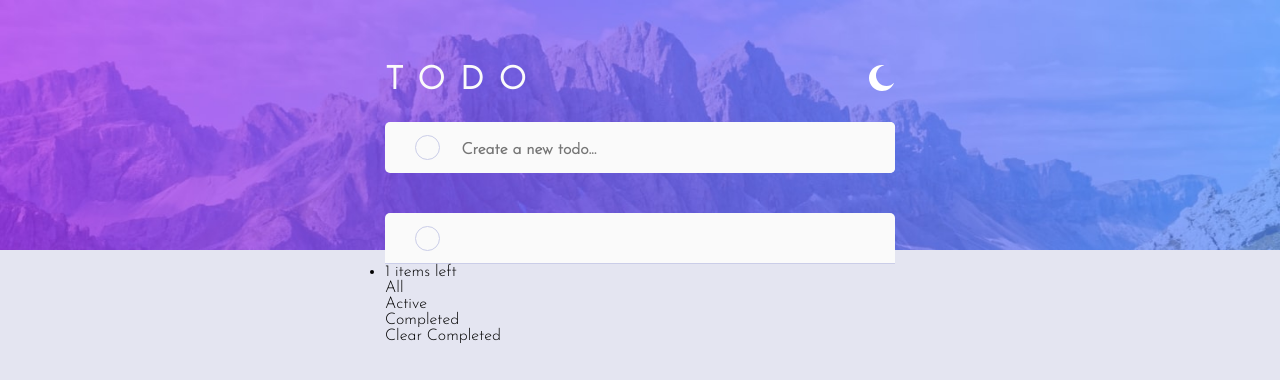
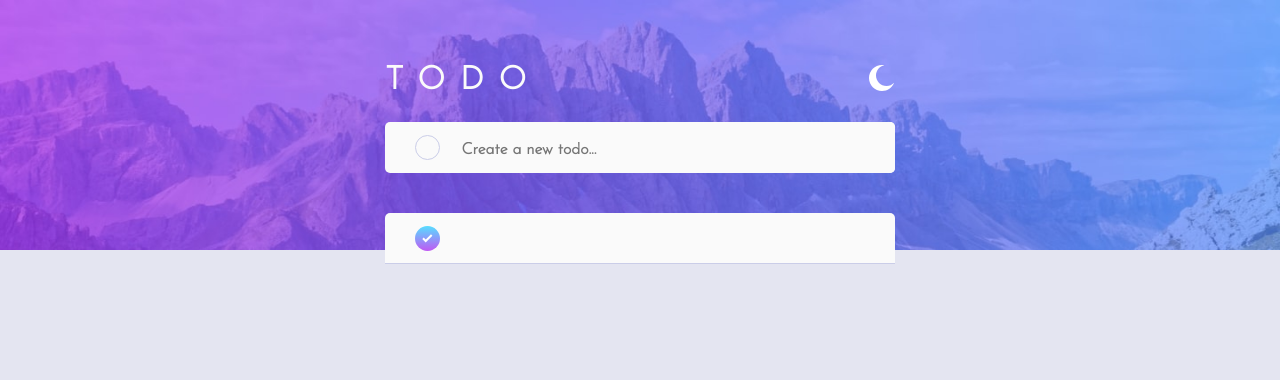
Before and after one commit to Romario-Negreiros/Todo-App, a React (Create React App) app: page / in a window 1280 px wide. Both pictures are taken after a click on the element 427 px from the left and 147 px from the top of the page. Shown: the top 380 px of the page. Built offline with nearby package versions, Linux system fonts and the light colour scheme.

Commit message:
bug when deleting a completed task fixed

```diff
--- a/src/App.js
+++ b/src/App.js
@@ -6,6 +6,7 @@ import Manager from './Manager.js'
 
 function App() {
   const [toDo, setToDo] = useState('')
+  const [states, setState] = useState('')
   // Function that receives the task from the input component
   // And then refresh the tasks
   const sendTask = task => {
@@ -13,43 +14,54 @@ function App() {
     setToDo(getAllTasks)
   }
   // Function to delete a task
-  const deleteTask = index => {
+  const deleteTask = (index, task) => {
     const getAllTasks = [...toDo]
     getAllTasks.splice(index, 1)
     setToDo(getAllTasks)
+    if (states.includes(task)) {
+      const newStates = states.filter(v => v !== task)
+      setState(newStates)
+    }
+  }
+  const taskHasBeenDone = task => {
+    const getAllTasks = [...toDo]
+    const taskDone = getAllTasks.find(v => v == task)
+    const updateStates = [...states]
+    if (updateStates.includes(taskDone)) {
+      const removeState = updateStates.filter(v => v !== taskDone)
+      setState(removeState)
+    } else {
+      updateStates.push(taskDone)
+      setState(updateStates)
+    }
   }
   // Creating the task components, and passing the props
   const getAllTasks = [...toDo]
-  const tasksList = getAllTasks.map((v, i) => <Task
-    key={i} index={i} task={v} deleteTask={deleteTask} />)
-  // Management functions
-  const seeAllTasks = () => {
-    console.log('fungada')
-  }
-  const seeActiveTasks = () => {
-    console.log('funfed')
-  }
-  const seeCompletedTasks = () => {
-    console.log('funfadenoveo')
-  }
-  const clearCompletedTasks = () => {
-    console.log('funfa')
-  }
+  const tasksList = getAllTasks.map((v, i) => {
+    if (states.includes(v)) {
+      return <Task
+        key={i} index={i} task={v}
+        deleteTask={deleteTask}
+        taskHasBeenDone={taskHasBeenDone}
+        completed={true} />
+    } else {
+      return <Task
+        key={i} index={i} task={v}
+        deleteTask={deleteTask}
+        taskHasBeenDone={taskHasBeenDone}
+        completed={false} />
+    }
+  })
   return (
     <section>
       <InputTask sendTask={sendTask} />
 
       <ul className="c-tasksList">
+
         {tasksList}
-        <Manager
-            length={toDo.length}
-            seeAllTasks={seeAllTasks}
-            seeActiveTasks={seeActiveTasks}
-            seeCompletedTasks={seeCompletedTasks}
-            clearCompletedTasks={clearCompletedTasks} />
       </ul>
     </section>
   )
 }
 
-export default App;
+export default App
--- a/src/Task.js
+++ b/src/Task.js
@@ -4,24 +4,13 @@ import Delete from './images/icon-cross.svg'
 import Check from './images/icon-check.svg'
 
 function Task(props) {
-    const taskHasBeenDone = () => {
-        const paragraph = document.querySelector(`.task${props.index} div p`)
-        const circle = paragraph.previousSibling
-        const check = circle.firstChild
-        if(paragraph.innerHTML.includes('del')) {
-            paragraph.innerHTML = props.task
-            circle.classList.remove('completed')
-            check.src = ''
-        } else {
-            paragraph.innerHTML = `<del>${props.task}</del>`
-            circle.classList.add('completed')
-            check.src = Check
-        }
-    }
+    if(!props.completed) {
     return (
         <li className={`task${props.index} tasks`}>
             <div>
-                <div className="circle" onClick={taskHasBeenDone}>
+                <div
+                    className="circle"
+                    onClick={() => props.taskHasBeenDone(props.task)}>
                     <img src="" alt="" />
                 </div>
                 <p>{props.task}</p>
@@ -30,10 +19,30 @@ function Task(props) {
                 <img className="delete"
                     src={Delete}
                     alt="delete"
-                    onClick={() => props.deleteTask(props.index)} />
+                    onClick={() => props.deleteTask(props.index, props.task)} />
             </div>
         </li>
     )
+    } else {
+        return (
+            <li className={`task${props.index} tasks`}>
+                <div>
+                    <div
+                        className="circle completed"
+                        onClick={() => props.taskHasBeenDone(props.task)}>
+                        <img src={Check} alt="checked" />
+                    </div>
+                    <p><del>{props.task}</del></p>
+                </div>
+                <div>
+                    <img className="delete"
+                        src={Delete}
+                        alt="delete"
+                        onClick={() => props.deleteTask(props.index, props.task)} />
+                </div>
+            </li>
+        )
+    }
 }
 
 export default Task
```
